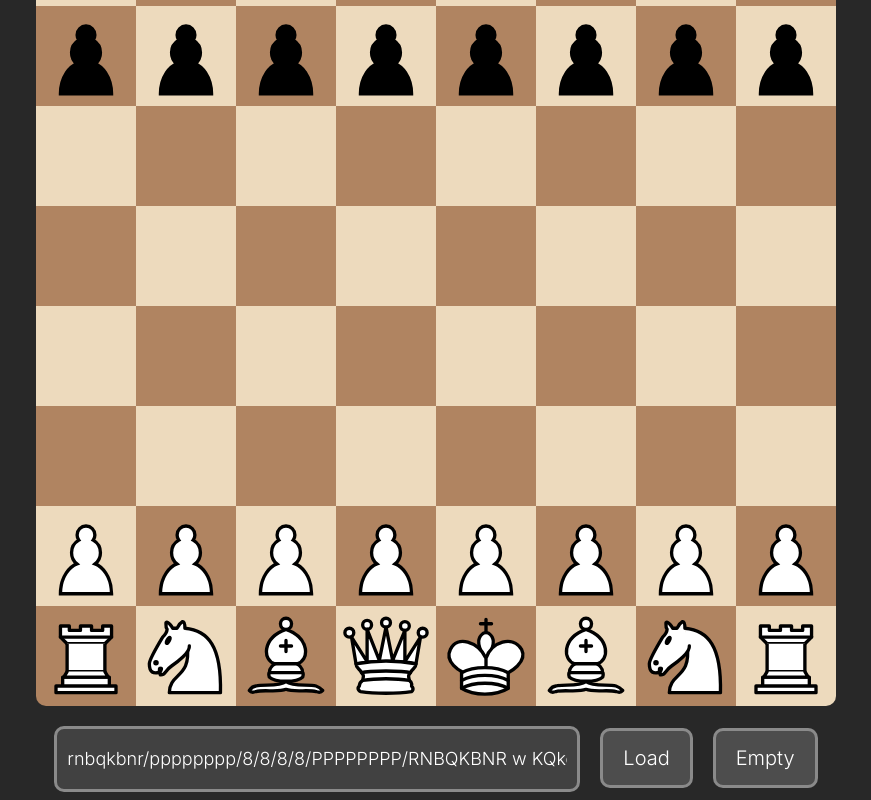
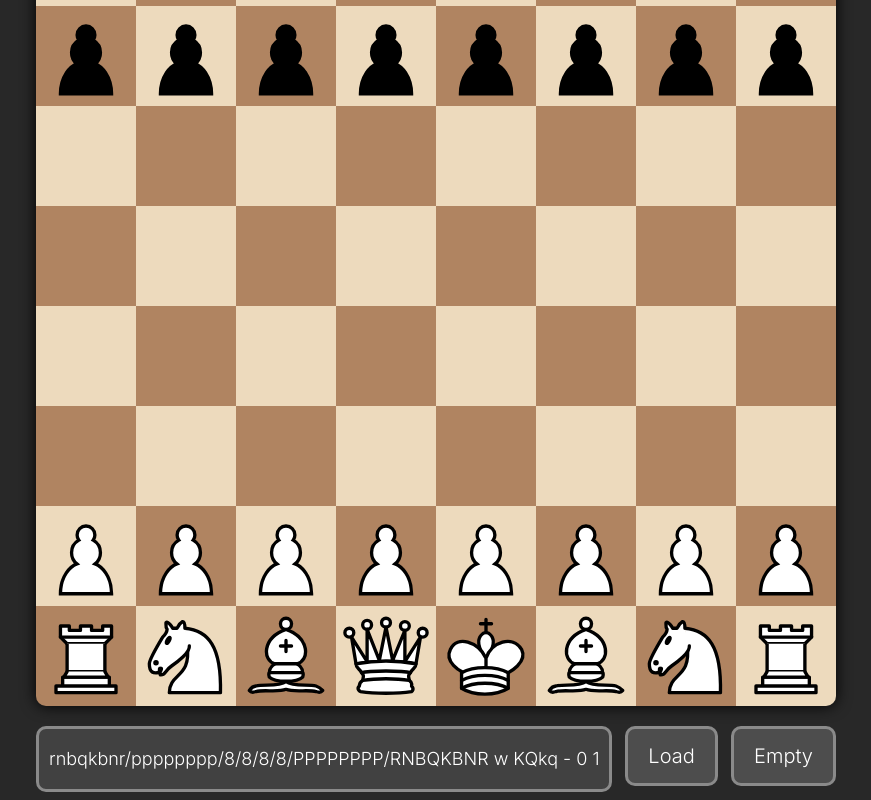
Before and after one commit to twjwesterhold/chess-text, a Next.js app: page / in a window 1280 px wide. Shown: the part 184-984 px from the top of the page, without its empty margins (204-1075 px from the left). Built offline with nearby package versions, Linux system fonts and the light colour scheme.

Commit message:
Add registry to fix styled-components content shift

```diff
--- a/app/layout.tsx
+++ b/app/layout.tsx
@@ -1,5 +1,6 @@
 import { inter } from "./style/fonts";
 import "./styles.css";
+import StyledComponentsRegistry from "./registry";
 
 export const metadata = {
   title: "Chess Text",
@@ -8,7 +9,9 @@ export const metadata = {
 const RootLayout = ({ children }) => {
   return (
     <html lang="en">
-      <body className={`${inter.className} body`}>{children}</body>
+      <body className={`${inter.className} body`}>
+        <StyledComponentsRegistry>{children}</StyledComponentsRegistry>
+      </body>
     </html>
   );
 };
--- /dev/null
+++ b/app/registry.tsx
@@ -0,0 +1,29 @@
+"use client";
+
+import React, { useState } from "react";
+import { useServerInsertedHTML } from "next/navigation";
+import { ServerStyleSheet, StyleSheetManager } from "styled-components";
+
+export default function StyledComponentsRegistry({
+  children,
+}: {
+  children: React.ReactNode;
+}) {
+  // Only create stylesheet once with lazy initial state
+  // x-ref: https://reactjs.org/docs/hooks-reference.html#lazy-initial-state
+  const [styledComponentsStyleSheet] = useState(() => new ServerStyleSheet());
+
+  useServerInsertedHTML(() => {
+    const styles = styledComponentsStyleSheet.getStyleElement();
+    styledComponentsStyleSheet.instance.clearTag();
+    return <>{styles}</>;
+  });
+
+  if (typeof window !== "undefined") return <>{children}</>;
+
+  return (
+    <StyleSheetManager sheet={styledComponentsStyleSheet.instance}>
+      {children}
+    </StyleSheetManager>
+  );
+}
--- /dev/null
+++ b/app/style/colors.ts
@@ -0,0 +1,8 @@
+export const Colors = {
+  LightSquare: "#eddabd",
+  DarkSquare: "#b08461",
+  LightSquareSelect: "#749159",
+  DarkSquareSelect: "#687352",
+  LightSquareHover: "#94af7c",
+  DarkSquareHover: "#848d71",
+};
--- a/app/styles.css
+++ b/app/styles.css
@@ -9,33 +9,10 @@
   align-items: center;
 }
 
-.square {
-  height: 10vw;
-  width: 10vw;
-  max-width: 100px;
-  max-height: 100px;
-  border: 0;
-  padding: 0;
-}
-
-.white {
-  background: #eddabd;
-}
-.black {
-  background: #b08461;
-}
-
-.white-highlight {
-  background: #749159;
-}
-.black-highlight {
-  background: #687352;
-}
-
 .search {
   height: 40px;
-  width: 50vw;
-  max-width: 500px;
+  width: 60vw;
+  max-width: 550px;
   font-size: 18px;
   font-family: inherit;
   background: #414141;
@@ -46,7 +23,7 @@
 }
 
 .submit-button {
-  margin-left: 20px;
+  margin-left: 10px;
   height: 60px;
   font-size: 20px;
   font-family: inherit;
@@ -71,8 +48,13 @@
   max-width: 800px;
   border-radius: 10px;
   overflow: hidden;
+  box-shadow: 0 0 15px black;
 }
 
 .fen {
+  display: flex;
+  justify-content: space-between;
   margin-top: 20px;
+  width: 80vw;
+  max-width: 800px;
 }
--- a/app/ui/board.tsx
+++ b/app/ui/board.tsx
@@ -4,6 +4,7 @@ import Square from "./square";
 import { useState } from "react";
 import { getBoardFromFen, getFenFromBoard, isValidFen } from "../utils";
 import { inter } from "../style/fonts";
+import { Colors } from "../style/colors";
 
 const Board = () => {
   const [fen, setFen] = useState(
@@ -29,14 +30,18 @@ const Board = () => {
       newBoard[activeSquare.rank][activeSquare.file] = {
         piece: "",
         color:
-          (activeSquare.rank + activeSquare.file) % 2 === 0 ? "white" : "black",
+          (activeSquare.rank + activeSquare.file) % 2 === 0
+            ? Colors.LightSquare
+            : Colors.DarkSquare,
       };
       setBoard(newBoard);
       setFen(getFenFromBoard(board));
       setActiveSquare(null);
     } else if (board[rank][file].piece) {
       newBoard[rank][file].color =
-        (rank + file) % 2 === 0 ? "white-highlight" : "black-highlight";
+        (rank + file) % 2 === 0
+          ? Colors.LightSquareSelect
+          : Colors.DarkSquareSelect;
       setBoard(newBoard);
       setActiveSquare({ rank, file });
     }
--- a/app/ui/square.tsx
+++ b/app/ui/square.tsx
@@ -1,11 +1,27 @@
 import Piece from "./piece";
+import styled from "styled-components";
+import { Colors } from "../style/colors";
 
 const Square = ({ color, piece, onSquareClick }) => {
   return (
-    <button className={`square ${color}`} onClick={onSquareClick}>
+    <StyledSquare onClick={onSquareClick} color={color} piece={piece}>
       <Piece piece={piece} />
-    </button>
+    </StyledSquare>
   );
 };
 
+const StyledSquare = styled.button<{ color; piece }>`
+  height: 10vw;
+  width: 10vw;
+  max-width: 100px;
+  max-height: 100px;
+  border: 0;
+  padding: 0;
+  background: ${(props) => props.color};
+  &:hover {
+    background: ${(props) =>
+      props.piece ? Colors.LightSquareHover : Colors.DarkSquareHover};
+  }
+`;
+
 export default Square;
--- a/app/utils/fen-logic/getBoardFromFen.ts
+++ b/app/utils/fen-logic/getBoardFromFen.ts
@@ -1,4 +1,5 @@
 import { expandEmptySquares } from "./index";
+import { Colors } from "../../style/colors";
 
 const getBoardFromFen = (fen: string) => {
   const fenTemp = expandEmptySquares(fen.split(" ", 1)[0]);
@@ -13,7 +14,7 @@ const getBoardFromFen = (fen: string) => {
     row.split("").forEach((square, file) => {
       boardRow.push({
         piece: square !== "1" ? square : "",
-        color: (rank + file) % 2 === 0 ? "white" : "black",
+        color: (rank + file) % 2 === 0 ? Colors.LightSquare : Colors.DarkSquare,
       });
     });
 
--- a/package.json
+++ b/package.json
@@ -10,6 +10,7 @@
     "next": "^14.1.4",
     "react": "^18.2.0",
     "react-dom": "^18.2.0",
+    "styled-components": "^6.1.8",
     "typescript": "^5.4.3"
   },
   "devDependencies": {
```
Also changed, not shown: 1 other file (tests, documents, lock files or other folders).
